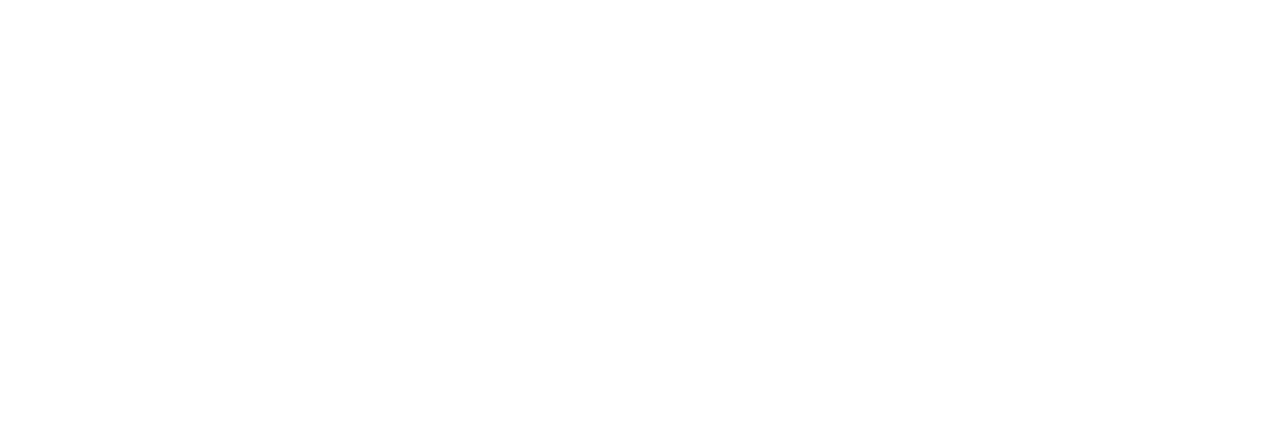
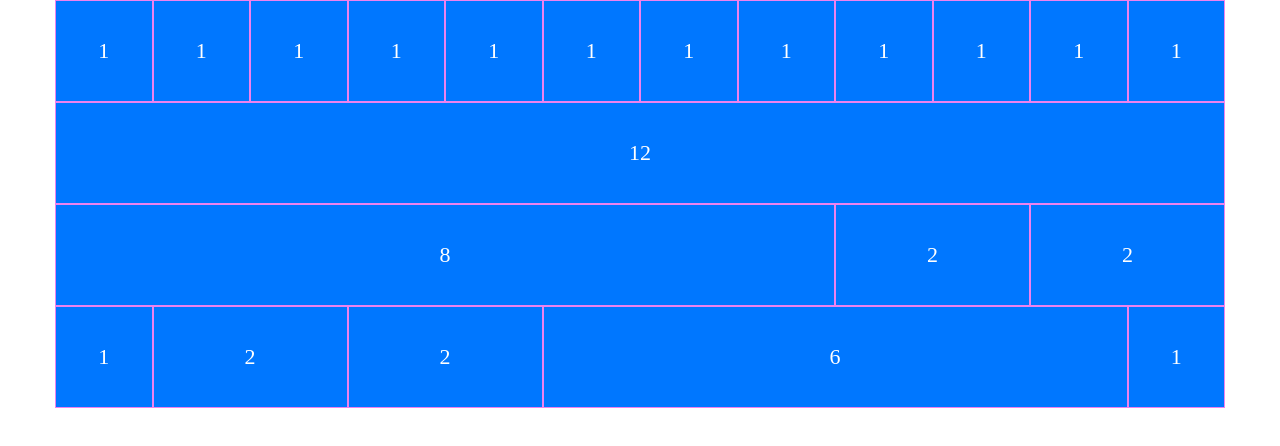
Before and after one commit to Sergjio97/html-css-12bool, a plain HTML site: page index.html in a window 1280 px wide. Drawn offline with Linux system fonts and the light colour scheme.

Commit message:
fine colonne

```diff
--- a/css/framework.css
+++ b/css/framework.css
@@ -7,7 +7,7 @@
 }
 
 .container {
-    max-width: 1070px;
+    max-width: 1170px;
     margin: 0 auto;
 }
 
@@ -16,9 +16,122 @@
     flex-wrap: wrap;
 }
 
+.col-xs-1 {
+    flex-basis: calc((100% / 12) * 1);
+}
+
+.col-xs-2 {
+    flex-basis: calc((100% / 12) * 2);
+}
+
+.col-xs-3 {
+    flex-basis: calc((100% / 12) * 3);
+}
+
+.col-xs-4 {
+    flex-basis: calc((100% / 12) * 4);
+}
+
+.col-xs-5 {
+    flex-basis: calc((100% / 12) * 5);
+}
+
+.col-xs-6 {
+    flex-basis: calc((100% / 12) * 6);
+}
+
+.col-xs-7 {
+    flex-basis: calc((100% / 12) * 7);
+}
+
+.col-xs-8 {
+    flex-basis: calc((100% / 12) * 8);
+}
+
+.col-xs-9 {
+    flex-basis: calc((100% / 12) * 9);
+}
+
+.col-xs-10 {
+    flex-basis: calc((100% / 12) * 10);
+}
+
+.col-xs-11 {
+    flex-basis: calc((100% / 12) * 11);
+}
+
+.col-xs-12 {
+    flex-basis: calc((100% / 12) * 12);
+}
+
+/* *** / colonne *** */
+
+.col-xs-offset-1 {
+    margin-left: calc((100% / 12) *1);
+}
+
+.col-xs-offset-2 {
+    margin-left: calc((100% / 12) *2);
+}
+
+.col-xs-offset-3 {
+    margin-left: calc((100% / 12) *3);
+}
+
+.col-xs-offset-4 {
+    margin-left: calc((100% / 12) *4);
+}
+
+.col-xs-offset-5 {
+    margin-left: calc((100% / 12) *5);
+}
+
+.col-xs-offset-6 {
+    margin-left: calc((100% / 12) *6);
+}
+
+.col-xs-offset-7 {
+    margin-left: calc((100% / 12) *7);
+}
+
+.col-xs-offset-8 {
+    margin-left: calc((100% / 12) *8);
+}
+
+.col-xs-offset-9 {
+    margin-left: calc((100% / 12) *9);
+}
+
+.col-xs-offset-10 {
+    margin-left: calc((100% / 12) *10);
+}
+
+.col-xs-offset-11 {
+    margin-left: calc((100% / 12) *11);
+}
+
+.col-xs-offset-12 {
+    margin-left: calc((100% / 12) *12);
+}
+
+/* *** / offset *** */
 
 /* *** debug *** */
 
 .debug.container {
     background-color: blue;
 }
+
+.debug .row {
+    background-color: darkgoldenrod;
+}
+
+.box {
+    min-height: 100px;
+    line-height: 100px;
+    text-align: center;
+    background-color: rgb(0, 119, 255);
+    border: 1px solid violet;
+    color: white;
+    font-size: 22px;
+}
--- a/index.html
+++ b/index.html
@@ -10,7 +10,152 @@
 </head>
 <body>
 
-    <div class="container debug"></div>
+    <div class="container debug">
+
+        <div class="row">
+
+            <div class="col-xs-1">
+                <div class="box">
+                    <span>1</span>
+                </div>
+            </div>
+
+            <div class="col-xs-1">
+                <div class="box">
+                    <span>1</span>
+                </div>
+            </div>
+
+            <div class="col-xs-1">
+                <div class="box">
+                    <span>1</span>
+                </div>
+            </div>
+
+            <div class="col-xs-1">
+                <div class="box">
+                    <span>1</span>
+                </div>
+            </div>
+
+            <div class="col-xs-1">
+                <div class="box">
+                    <span>1</span>
+                </div>
+            </div>
+
+            <div class="col-xs-1">
+                <div class="box">
+                    <span>1</span>
+                </div>
+            </div>
+
+            <div class="col-xs-1">
+                <div class="box">
+                    <span>1</span>
+                </div>
+            </div>
+
+            <div class="col-xs-1">
+                <div class="box">
+                    <span>1</span>
+                </div>
+            </div>
+
+            <div class="col-xs-1">
+                <div class="box">
+                    <span>1</span>
+                </div>
+            </div>
+
+            <div class="col-xs-1">
+                <div class="box">
+                    <span>1</span>
+                </div>
+            </div>
+
+            <div class="col-xs-1">
+                <div class="box">
+                    <span>1</span>
+                </div>
+            </div>
+
+            <div class="col-xs-1">
+                <div class="box">
+                    <span>1</span>
+                </div>
+            </div>
+
+            <!-- *** fine 1 colonna *** -->
+
+            <div class="col-xs-12">
+                <div class="box">
+                    <span>12</span>
+                </div>
+            </div>
+
+            <!-- *** fine 2 colonna *** -->
+
+            <div class="col-xs-8">
+                <div class="box">
+                    <span>8</span>
+                </div>
+            </div>
+
+            <div class="col-xs-2">
+                <div class="box">
+                    <span>2</span>
+                </div>
+            </div>
+
+            <div class="col-xs-2">
+                <div class="box">
+                    <span>2</span>
+                </div>
+            </div>
+
+            <!-- *** fine 3 colonna *** -->
+
+            <div class="col-xs-1">
+                <div class="box">
+                    <span>1</span>
+                </div>
+            </div>
+
+            <div class="col-xs-2">
+                <div class="box">
+                    <span>2</span>
+                </div>
+            </div>
+
+            <div class="col-xs-2">
+                <div class="box">
+                    <span>2</span>
+                </div>
+            </div>
+
+            <div class="col-xs-6">
+                <div class="box">
+                    <span>6</span>
+                </div>
+            </div>
+
+            <div class="col-xs-1">
+                <div class="box">
+                    <span>1</span>
+                </div>
+            </div>
+
+            <!-- *** fine 4 colonna *** -->
+
+
+
+
+
+        </div>
+
+
+    </div>
 
 </body>
 </html>
```
